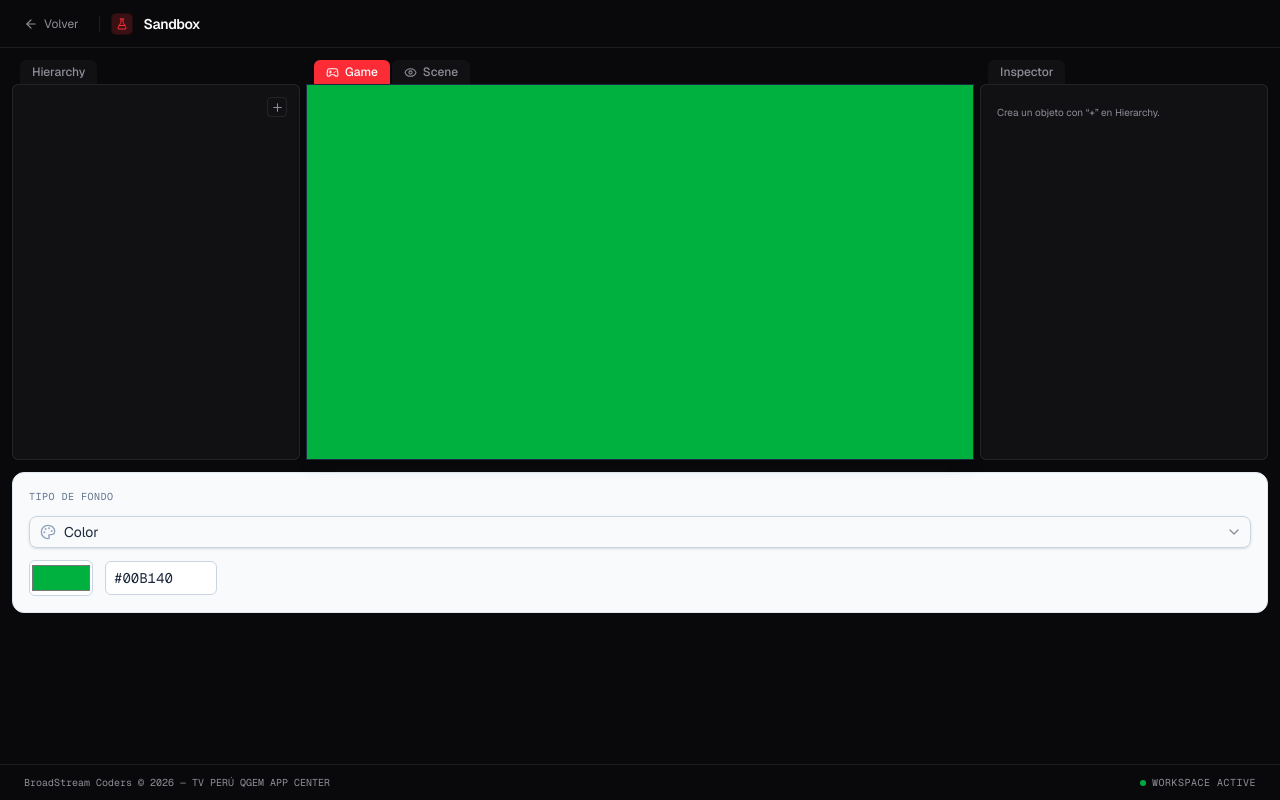
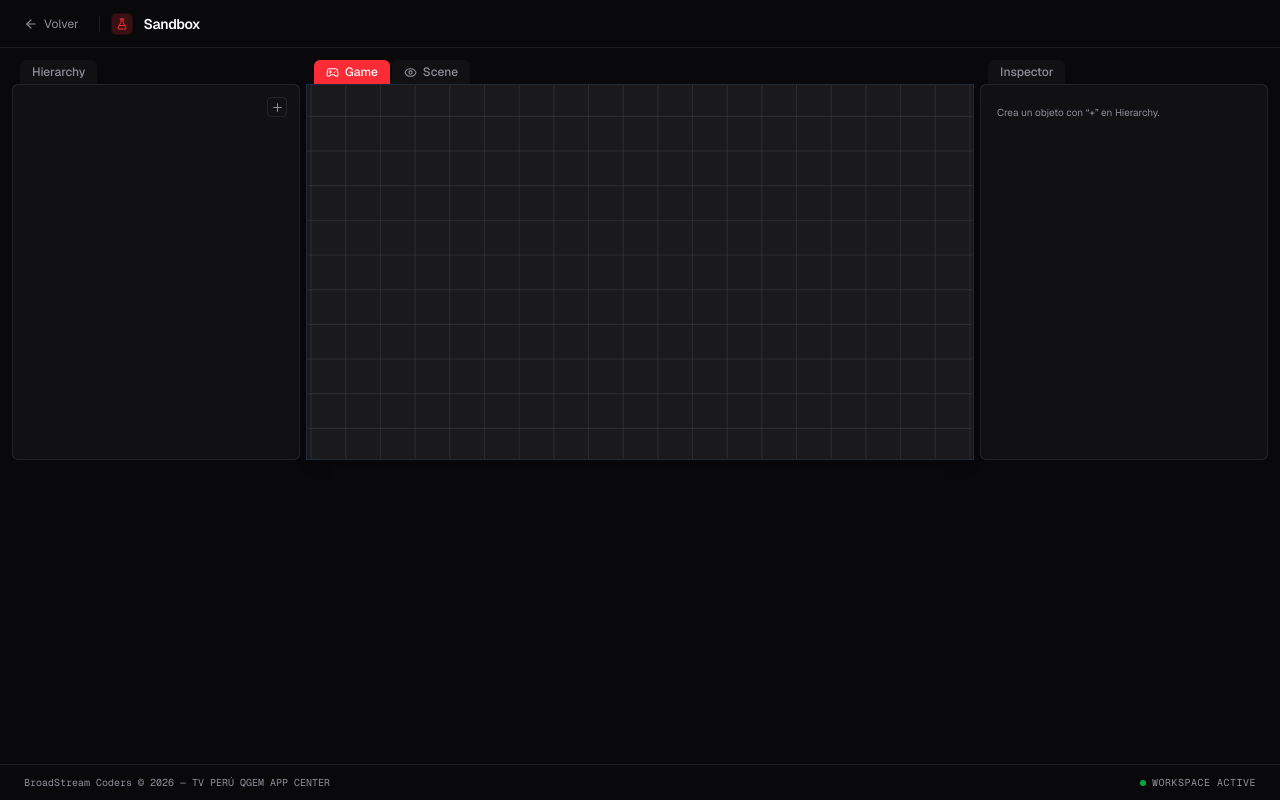
Before and after one commit to BroadStream-Coders/TvPeru-QGEM-Games, a Next.js app: page /workspaces/sandbox in a window 1280 px wide. Built offline with nearby package versions, Linux system fonts and the light colour scheme.

Commit message:
refactor(engine): remove background configuration from Scene and update related components to use fixed background

```diff
--- a/src/app/workspaces/deletreo/page.tsx
+++ b/src/app/workspaces/deletreo/page.tsx
@@ -12,9 +12,13 @@ import { useBounceMove } from "@/hooks/use-bounce-move";
 import { useSlide } from "@/hooks/use-slide";
 import { SOUNDS, playSound } from "@/lib/audio";
 
-import { Scene, SceneBackground } from "@engine/Scene";
-import { BackgroundConfig } from "@/components/shared/BackgroundConfig";
-import { RectTransformValues, Vec2 } from "@engine/RectTransform";
+import { Scene } from "@engine/Scene";
+import {
+  RectTransformValues,
+  Vec2,
+  DESIGN_WIDTH,
+  DESIGN_HEIGHT,
+} from "@engine/RectTransform";
 import { GameObjectView } from "@engine/GameObjectView";
 import { SpellFrame } from "./components/SpellFrame";
 import { StatusCard } from "./components/StatusCard";
@@ -40,6 +44,7 @@ import {
   ImageComponent,
   createImageComponent,
 } from "@engine/components/image/imageComponent";
+import { createColorComponent } from "@engine/components/color/colorComponent";
 
 import mainFrame from "./graphics/mainFrame.png";
 import errorFrame from "./graphics/errorFrame.png";
@@ -69,13 +74,19 @@ export default function DeletreoPage() {
   const [groupIndex, setGroupIndex] = useState(0);
   const [slotIndex, setSlotIndex] = useState(0);
 
-  const [background, setBackground] = useState<SceneBackground>({
-    type: "color",
-    value: "#01FF02",
-  });
   const [editMode, setEditMode] = useState(false);
 
   const [gameObjects, setGameObjects] = useState<GameObject[]>(() => [
+    createGameObject({
+      id: "background",
+      name: "Background",
+      transform: {
+        position: { x: 0, y: 0 },
+        size: { x: DESIGN_WIDTH, y: DESIGN_HEIGHT },
+        pivot: { x: 0.5, y: 0.5 },
+      },
+      components: [createColorComponent({ value: "#01FF02" })],
+    }),
     createGameObject({
       id: FRAME_ID,
       name: "MainFrame",
@@ -440,7 +451,7 @@ export default function DeletreoPage() {
           />
         </SidePanel>
         <div className="flex min-w-0 flex-1 flex-col">
-          <Scene background={background} hideCursorOnFullscreen>
+          <Scene hideCursorOnFullscreen>
             <div ref={stageRef} className="absolute inset-0">
               {gameObjects
                 .filter((go) => !go.parentId && go.active)
@@ -501,9 +512,6 @@ export default function DeletreoPage() {
 
       {/* Config */}
       <div className="grid grid-cols-1 lg:grid-cols-4 gap-4">
-        <div className="flex flex-col gap-3 rounded-xl border border-slate-200 bg-slate-50 p-4">
-          <BackgroundConfig value={background} onChange={setBackground} />
-        </div>
         <TextCard
           textConfig={textConfig}
           onChange={setTextConfig}
--- a/src/app/workspaces/sandbox/page.tsx
+++ b/src/app/workspaces/sandbox/page.tsx
@@ -5,8 +5,7 @@ import { FlaskConical } from "lucide-react";
 import { useWorkspaceHeader } from "@/hooks/use-workspace-header";
 import { useTransformGesture, HANDLES } from "@/hooks/use-transform-gesture";
 
-import { Scene, SceneBackground } from "@engine/Scene";
-import { BackgroundConfig } from "@/components/shared/BackgroundConfig";
+import { Scene } from "@engine/Scene";
 import { RectTransformValues, Vec2 } from "@engine/RectTransform";
 import { GameObjectView } from "@engine/GameObjectView";
 import { Hierarchy, TreeNode } from "@engine/Hierarchy";
@@ -33,10 +32,6 @@ export default function SandboxPage() {
   const [gameObjects, setGameObjects] = useState<GameObject[]>([]);
   const [selectedId, setSelectedId] = useState<string | null>(null);
   const [editMode, setEditMode] = useState(false);
-  const [background, setBackground] = useState<SceneBackground>({
-    type: "color",
-    value: "#00B140",
-  });
 
   const stageRef = useRef<HTMLDivElement>(null);
   const selected = gameObjects.find((go) => go.id === selectedId) ?? null;
@@ -224,7 +219,7 @@ export default function SandboxPage() {
           />
         </SidePanel>
         <div className="flex min-w-0 flex-1 flex-col">
-          <Scene background={background} hideCursorOnFullscreen>
+          <Scene hideCursorOnFullscreen>
             <div ref={stageRef} className="absolute inset-0">
               {gameObjects
                 .filter((go) => !go.parentId && go.active)
@@ -284,10 +279,6 @@ export default function SandboxPage() {
           )}
         </SidePanel>
       </div>
-
-      <div className="rounded-xl border border-slate-200 bg-slate-50 p-4">
-        <BackgroundConfig value={background} onChange={setBackground} />
-      </div>
     </main>
   );
 }
--- a/src/components/shared/BackgroundConfig.tsx
+++ /dev/null
@@ -1,132 +0,0 @@
-"use client";
-
-import { useState } from "react";
-import { ImageIcon, Palette, Video } from "lucide-react";
-import type { SceneBackground } from "@engine/Scene";
-import {
-  Select,
-  SelectContent,
-  SelectItem,
-  SelectTrigger,
-  SelectValue,
-} from "@/components/ui/select";
-
-type BackgroundType = SceneBackground["type"];
-
-export const DEFAULT_BACKGROUND: SceneBackground = {
-  type: "color",
-  value: "#000000",
-};
-
-function defaultFor(type: BackgroundType): SceneBackground {
-  if (type === "video") return { type: "video", value: "" };
-  if (type === "image") return { type: "image", value: "" };
-  return { type: "color", value: "#000000" };
-}
-
-export function BackgroundConfig({
-  value,
-  onChange,
-}: {
-  value: SceneBackground;
-  onChange: (value: SceneBackground) => void;
-}) {
-  const [fileName, setFileName] = useState<string | null>(null);
-
-  const onPickFile = (file: File) => {
-    const reader = new FileReader();
-    reader.onload = () => {
-      setFileName(file.name);
-      onChange({ type: "image", value: String(reader.result) });
-    };
-    reader.readAsDataURL(file);
-  };
-
-  return (
-    <div className="flex flex-col gap-3">
-      <span className="text-2xs font-mono uppercase tracking-wider text-slate-500">
-        Tipo de fondo
-      </span>
-
-      <Select
-        value={value.type}
-        onValueChange={(t) => {
-          setFileName(null);
-          onChange(defaultFor(t as BackgroundType));
-        }}
-      >
-        <SelectTrigger className="w-full border-slate-300 bg-white text-slate-800 shadow-sm">
-          <SelectValue />
-        </SelectTrigger>
-        <SelectContent>
-          <SelectItem value="color">
-            <span className="flex items-center gap-2">
-              <Palette size={14} className="text-slate-400" />
-              Color
-            </span>
-          </SelectItem>
-          <SelectItem value="image">
-            <span className="flex items-center gap-2">
-              <ImageIcon size={14} className="text-slate-400" />
-              Imagen
-            </span>
-          </SelectItem>
-          <SelectItem value="video">
-            <span className="flex items-center gap-2">
-              <Video size={14} className="text-slate-400" />
-              Video
-            </span>
-          </SelectItem>
-        </SelectContent>
-      </Select>
-
-      {value.type === "color" && (
-        <div className="flex items-center gap-3">
-          <input
-            type="color"
-            value={value.value}
-            onChange={(e) => onChange({ type: "color", value: e.target.value })}
-            className="h-9 w-16 cursor-pointer rounded-md border border-slate-300 bg-white"
-          />
-          <input
-            type="text"
-            value={value.value}
-            onChange={(e) => onChange({ type: "color", value: e.target.value })}
-            className="w-28 rounded-md border border-slate-300 bg-white px-2 py-1.5 text-sm font-mono text-slate-800 focus:border-slate-500 focus:outline-none"
-          />
-        </div>
-      )}
-
-      {value.type === "video" && (
-        <input
-          type="text"
-          value={value.value}
-          onChange={(e) => onChange({ type: "video", value: e.target.value })}
-          placeholder="https://…"
-          className="w-full rounded-md border border-slate-300 bg-white px-2 py-1.5 text-sm text-slate-800 focus:border-slate-500 focus:outline-none"
-        />
-      )}
-
-      {value.type === "image" && (
-        <div className="flex flex-col gap-2">
-          <label className="inline-flex w-fit cursor-pointer items-center gap-1.5 rounded-md bg-slate-800 px-3 py-1.5 text-xs font-semibold text-white hover:bg-slate-700">
-            <ImageIcon size={14} />
-            Elegir imagen
-            <input
-              type="file"
-              accept="image/*"
-              onChange={(e) => {
-                const file = e.target.files?.[0];
-                if (file) onPickFile(file);
-              }}
-              className="hidden"
-            />
-          </label>
-          {fileName && (
-            <span className="truncate text-xs text-slate-500">{fileName}</span>
-          )}
-        </div>
-      )}
-    </div>
-  );
-}
--- a/src/components/shared/engine/Scene.tsx
+++ b/src/components/shared/engine/Scene.tsx
@@ -6,56 +6,28 @@ import { cn } from "@/lib/utils";
 import { ViewModeTabs } from "@engine/ViewModeTabs";
 import { SceneViewModeProvider, ViewMode } from "@engine/SceneViewMode";
 
-export type SceneBackground =
-  | { type: "color"; value: string }
-  | { type: "image"; value: string }
-  | { type: "video"; value: string };
-
 interface SceneProps extends React.HTMLAttributes<HTMLDivElement> {
   children: React.ReactNode;
   /** Clase para manejar la proporción, por defecto 16:9 (aspect-video) */
   aspectRatioClass?: string;
-  background?: SceneBackground;
   /** Oculta el cursor mientras está en pantalla completa (se sale con ESC) */
   hideCursorOnFullscreen?: boolean;
 }
 
-function StageBackground({ background }: { background: SceneBackground }) {
-  if (background.type === "video") {
-    return (
-      <video
-        className="absolute inset-0 w-full h-full object-cover"
-        src={background.value}
-        autoPlay
-        loop
-        muted
-        playsInline
-      />
-    );
-  }
+const STAGE_BACKGROUND_CLASS = "bg-muted";
 
-  if (background.type === "image") {
-    return (
-      <div
-        className="absolute inset-0 bg-cover bg-center bg-no-repeat"
-        style={{ backgroundImage: `url(${background.value})` }}
-      />
-    );
-  }
-
-  return (
-    <div
-      className="absolute inset-0"
-      style={{ backgroundColor: background.value }}
-    />
-  );
-}
+const GRID_CELL = "5.208333cqw";
+const STAGE_GRID_STYLE: React.CSSProperties = {
+  backgroundImage:
+    "linear-gradient(to right, var(--border) 0 1px, transparent 1px), linear-gradient(to bottom, var(--border) 0 1px, transparent 1px)",
+  backgroundSize: `${GRID_CELL} ${GRID_CELL}`,
+  backgroundPosition: "center",
+};
 
 export function Scene({
   children,
   className,
   aspectRatioClass = "aspect-video",
-  background = { type: "color", value: "#000000" },
   hideCursorOnFullscreen = false,
   ...props
 }: SceneProps) {
@@ -112,6 +84,7 @@ export function Scene({
         <div
           className={cn(
             "relative overflow-hidden [container-type:size]",
+            STAGE_BACKGROUND_CLASS,
             aspectRatioClass,
             isFullscreen
               ? "h-full w-auto max-w-full"
@@ -120,7 +93,7 @@ export function Scene({
           )}
           {...props}
         >
-          <StageBackground background={background} />
+          <div className="absolute inset-0" style={STAGE_GRID_STYLE} />
 
           <div className="relative z-10 w-full h-full">
             <SceneViewModeProvider value={viewMode}>
```
Also changed, not shown: 2 other files (tests, documents, lock files or other folders).
